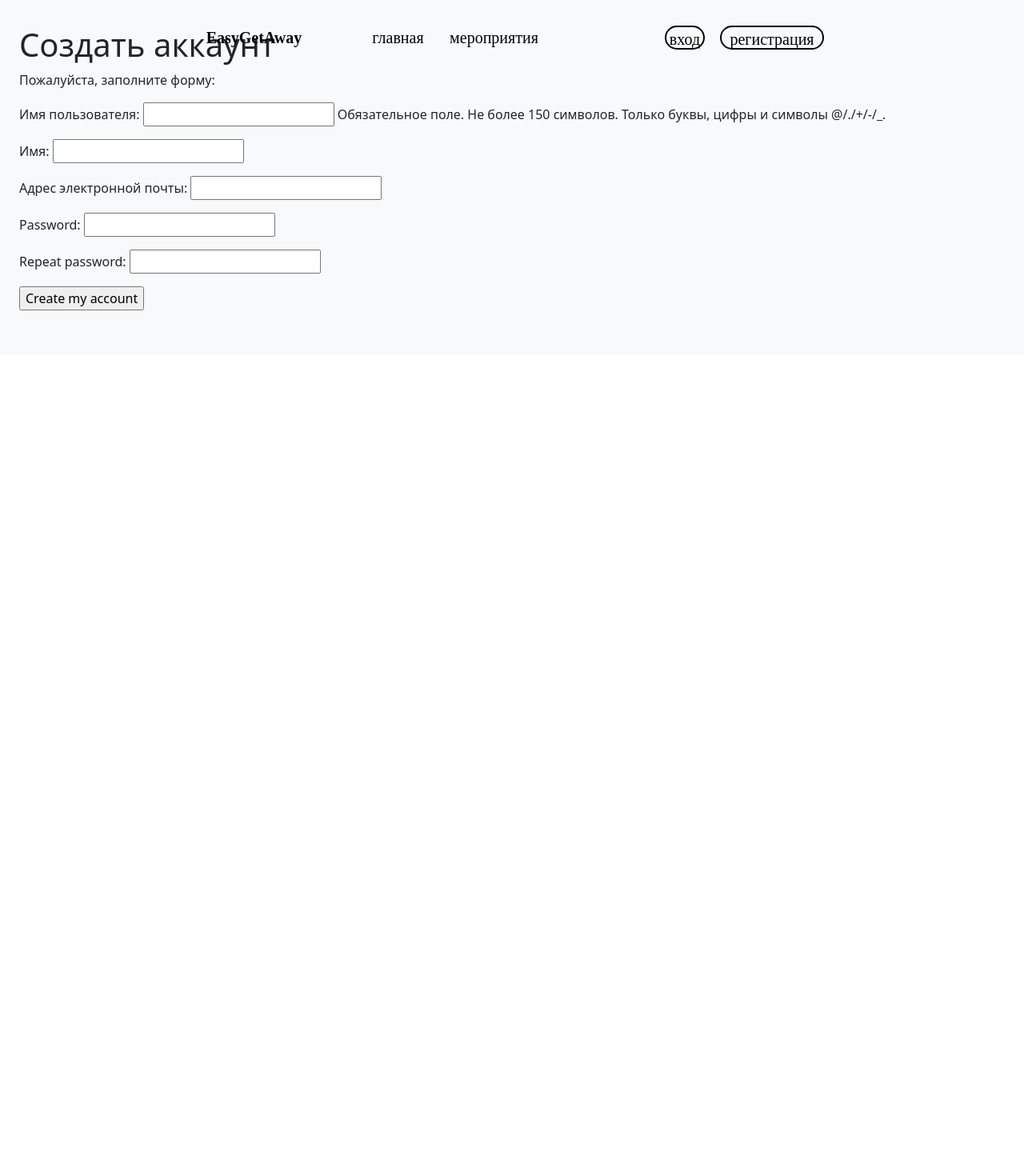
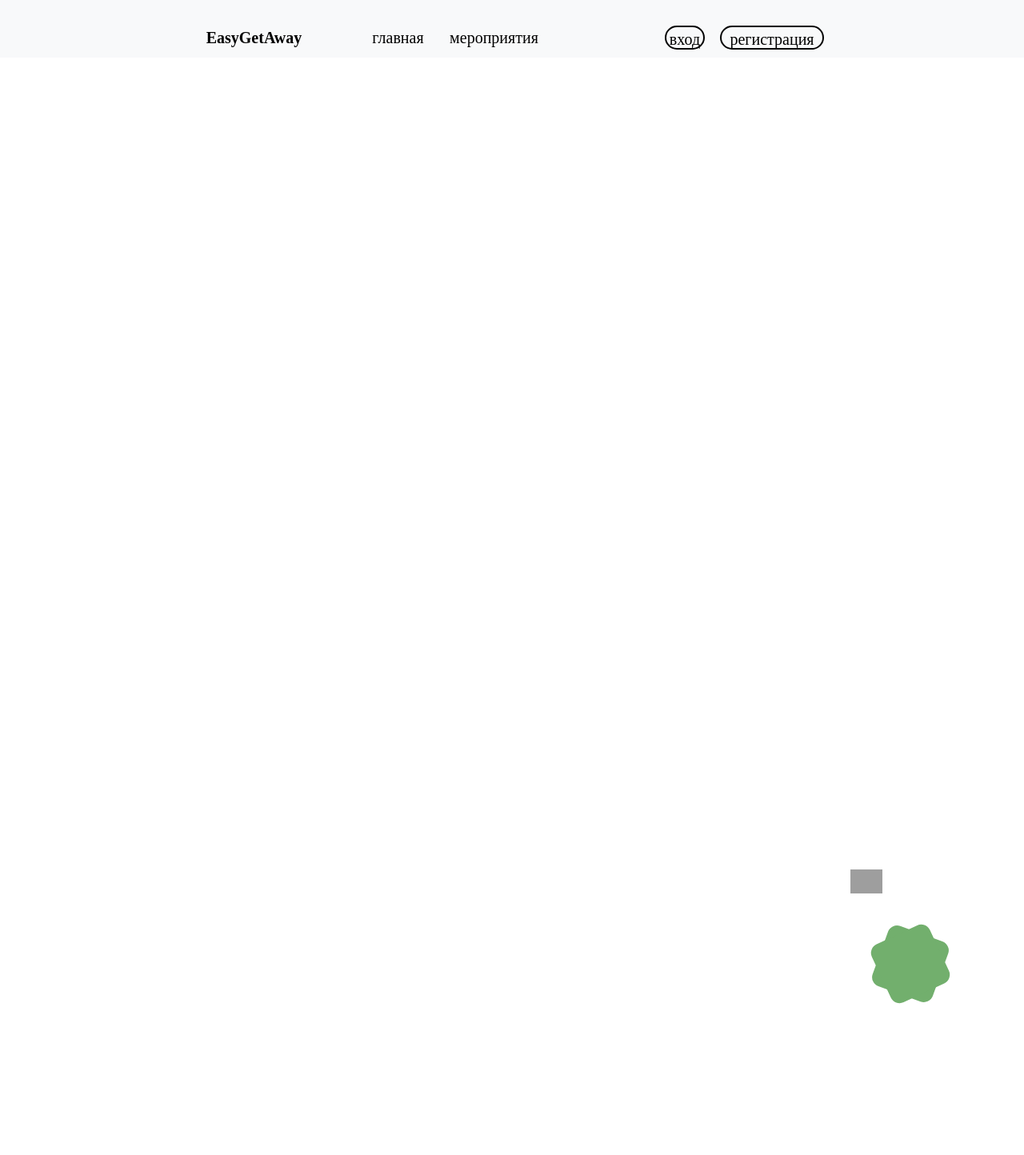
Before and after one commit to Zlyden-1/TulaHack, a Django app: page /account/register/ in a window 1280 px wide. Shown: the whole page at 80% size. Run offline with Django 4.2, Linux system fonts and the light colour scheme; some libraries are stand-ins or nearby versions; grey boxes are pictures that could not be loaded.

Commit message:
modified:   tour_recommendations/account/static/bootstrap/css/base.css 	modified:   tour_recommendations/account/templates/base.html

```diff
--- a/tour_recommendations/account/static/bootstrap/css/base.css
+++ b/tour_recommendations/account/static/bootstrap/css/base.css
@@ -91,3 +91,47 @@
 color:rgba(0, 0, 0, 1);
   text-decoration: none;
 }
+
+
+.nav-chat-star {
+    width: 80px;
+    height: 80px;
+    margin: 10px;
+    background: #72AF6D;
+    position: fixed;
+    transform: rotate(20deg);
+    border-radius:12px;
+    }
+.nav-chat-star:before {
+    content: "";
+    height: 80px;
+    width: 80px;
+    background: inherit;
+    position: fixed;
+    top: 0;
+    left: 0;
+    transform: rotate(135deg);
+    border-radius:12px;
+    }
+.nav-chat {
+      top: 250px;
+      left: 300px;
+        border:3px solid #000;
+    border-top-right-radius:120%;
+    border-top-left-radius:120%;
+    border-bottom-right-radius:120%;
+        border-radius:;
+        height:10px;
+        width:20px;
+        padding:20px;
+        position:relative;
+    }
+.nav-chat-img{
+      transform: translate(-2050px,-2030px);
+      scale:10%;
+    }
+.nav-img-and-star{
+      position:fixed;
+      top:80%;
+      left:85%;
+    }
--- a/tour_recommendations/account/templates/base.html
+++ b/tour_recommendations/account/templates/base.html
@@ -28,6 +28,12 @@
         <a class="nav-reg" href="#">регистрация</a></div>
         {% endif %}
   </ul>
+  <div class="nav-img-and-star">
+    <div class="nav-chat-star"></div>
+    <div class="nav-chat-img-p">
+    <a href="LinkForChat">
+    <img class="nav-chat-img" src="https://cdn.icon-icons.com/icons2/1302/PNG/512/chatspeechballoon_85812.png"></a>
+   </div>
 <div>
     {% block content %}
     {% endblock %}
```
